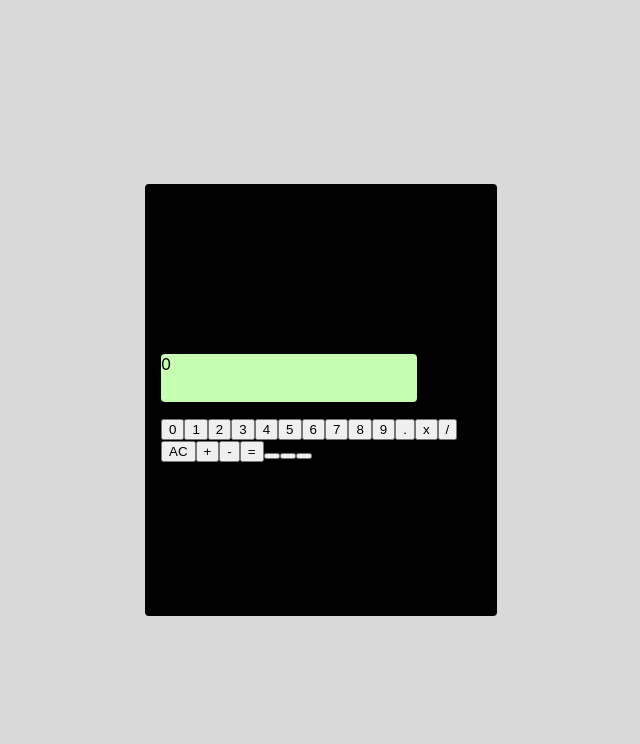
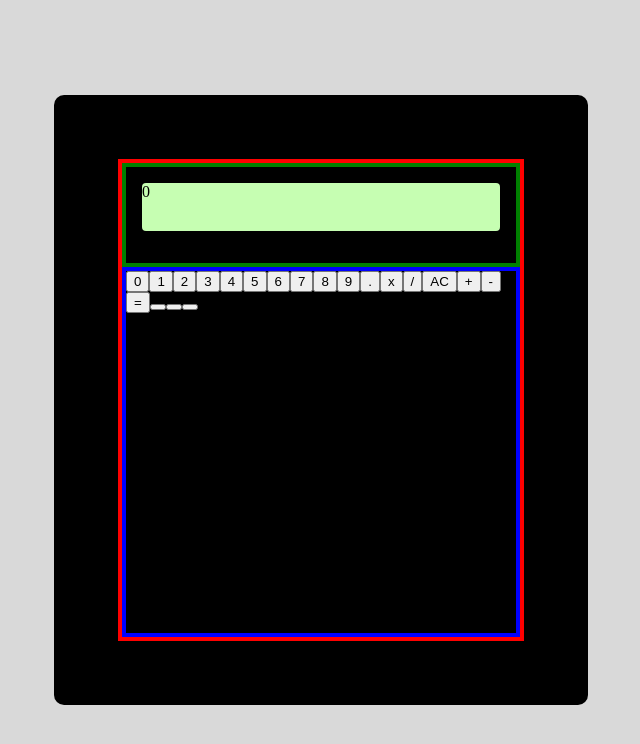
Before and after one commit to jason-ransom-slalom/tdd-calculator, a React (Create React App) app: page / in a window 1280 px wide. Shown: the top 744 px of the page, without its empty margins (319-959 px from the left). Built offline with nearby package versions, Linux system fonts and the light colour scheme.

Commit message:
Added some css to our code.

```diff
--- a/package.json
+++ b/package.json
@@ -10,6 +10,7 @@
     "@types/node": "^16.11.68",
     "@types/react": "^18.0.21",
     "@types/react-dom": "^18.0.6",
+    "normalize.css": "^8.0.1",
     "react": "^18.2.0",
     "react-dom": "^18.2.0",
     "react-scripts": "5.0.1",
--- a/src/App.css
+++ b/src/App.css
@@ -1,5 +1,15 @@
+html, body, div, span, applet, object, iframe, h1, h2, h3, h4, h5, h6, p, blockquote, pre, a, abbr, acronym, address, big, cite, code, del, em, img, ins, kbd, q, s, samp, small, strike, strong, sub, sup, tt, var, b, u, i, center, dl, dt, dd, ol, ul, li, fieldset, form, label, legend, table, caption, tbody, tfoot, thead, tr, th, td, article, aside, canvas, details, embed, figure, figcaption, footer, header, menu, nav, output, section, summary, time, mark, audio, video {
+    margin: 0;
+    padding: 0;
+    border: 0;
+    font-size: 100%;
+    font: inherit;
+    -webkit-box-sizing: border-box;
+    -moz-box-sizing: border-box;
+    box-sizing: border-box;
+}
+
 .App {
-
 }
 
 .background {
@@ -13,21 +23,41 @@
 
 .calculator {
     background-color: black;
-    width: 25%;
     min-width: 192px;
-    max-width: 336px;
-    height: 50%;
-    border-radius: 4px;
+    width: 534px;
+    height: 610px;
+    border-radius: 10px;
     display: flex;
     flex-direction: column;
-    padding: 1em;
+    padding: 4em;
     justify-content: center;
     align-items: flex-start;
 }
 
+.content-body {
+    display: flex;
+    flex-direction: column;
+    flex: 1;
+    width: 100%;
+    border: 4px solid red;
+}
+
+.top-content {
+    flex: 1.5;
+    width: 100%;
+    border: 4px solid green;
+    padding: 1em;
+}
+
+.bottom-content {
+    flex: 8.5;
+    width: 100%;
+    border: 4px solid blue;
+}
+
 .results-window {
     background-color: #C6FEB2;
-    width: 80%;
+    width: 100%;
     height: 48px;
     border-radius: 4px;
 }
--- a/src/App.tsx
+++ b/src/App.tsx
@@ -24,9 +24,15 @@ function App() {
     return (
         <div id='calculator-background' className='background'>
             <div id='calculator-body' className='calculator'>
-                <ResultsWindow value={renderValue}/>
-                <div id='button-body'>
-                    {renderCalculatorButtons()}
+                <div className='content-body'>
+                    <div className='top-content'>
+                        <ResultsWindow value={renderValue}/>
+                    </div>
+                    <div className='bottom-content'>
+                        <div id='button-body'>
+                            {renderCalculatorButtons()}
+                        </div>
+                    </div>
                 </div>
             </div>
         </div>
```
Also changed, not shown: 1 other file (tests, documents, lock files or other folders).
